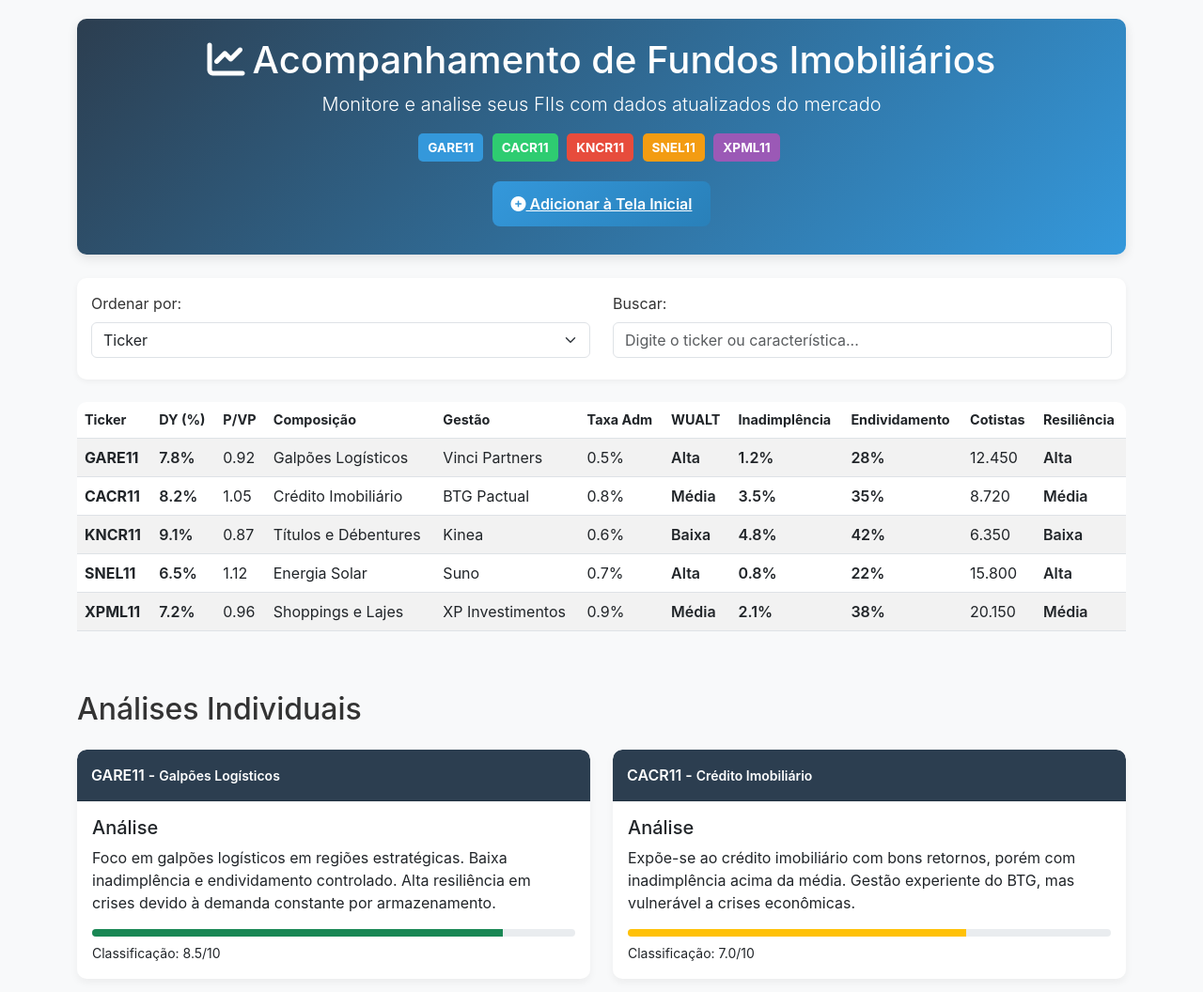
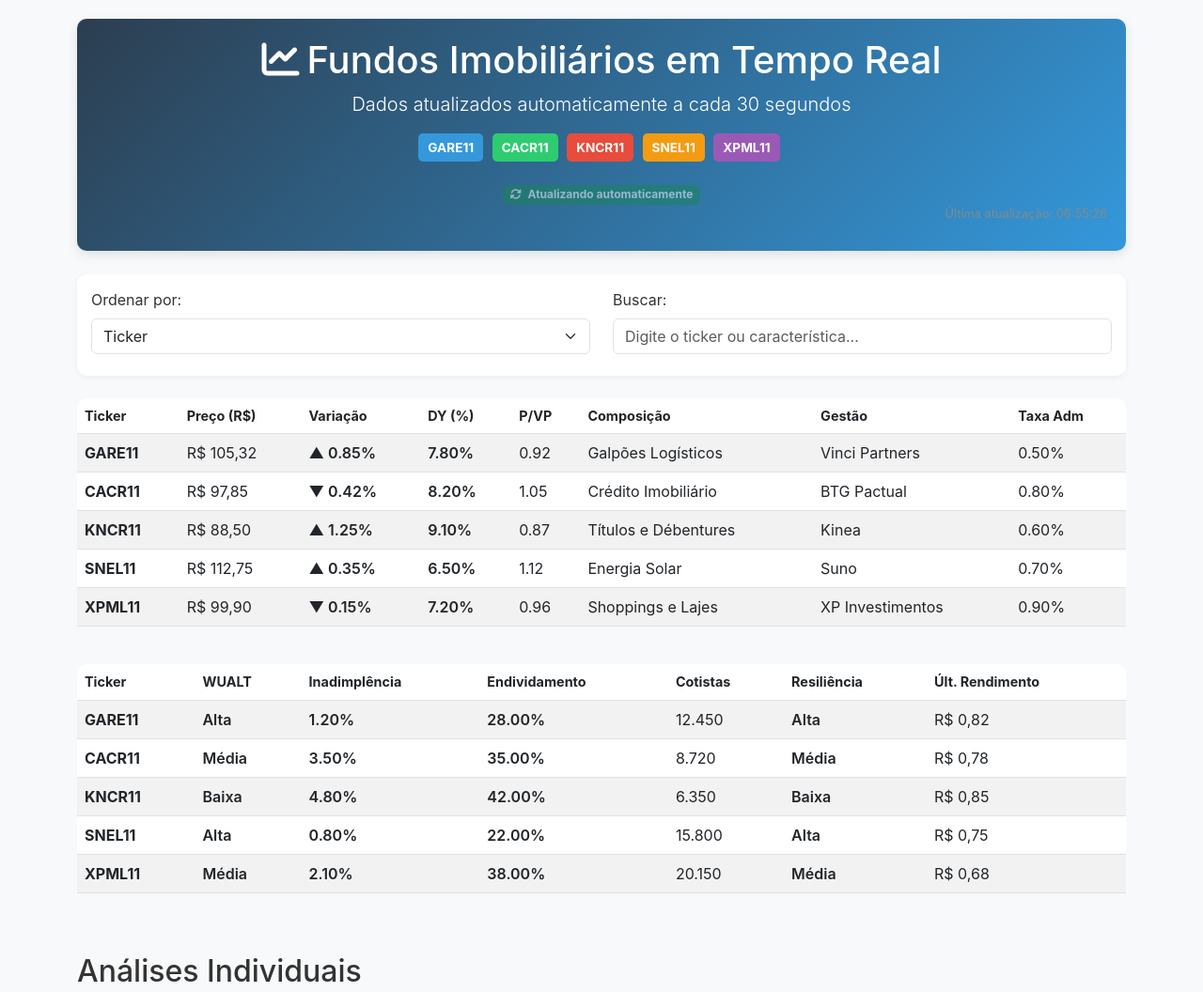
Before and after one commit to GabrielVictorLA/Acompanhamento-de-FIIS, a plain HTML site: page index.html in a window 1280 px wide. Shown: the top 1056 px of the page at 94% size. Drawn offline with nearby package versions, Linux system fonts and the light colour scheme.

Commit message:
Update index.html

```diff
--- a/index.html
+++ b/index.html
@@ -3,7 +3,7 @@
 <head>
     <meta charset="UTF-8">
     <meta name="viewport" content="width=device-width, initial-scale=1.0">
-    <title>Acompanhamento de Fundos Imobiliários</title>
+    <title>Fundos Imobiliários - Dados em Tempo Real</title>
     <link href="https://cdn.jsdelivr.net/npm/bootstrap@5.3.0/dist/css/bootstrap.min.css" rel="stylesheet">
     <link rel="stylesheet" href="https://cdnjs.cloudflare.com/ajax/libs/font-awesome/6.4.0/css/all.min.css">
     <style>
@@ -135,16 +135,6 @@
             font-size: 0.9rem;
         }
 
-        /* Melhorias para iOS */
-        input, select {
-            -webkit-appearance: none;
-            -moz-appearance: none;
-            appearance: none;
-            border-radius: 8px;
-            padding: 10px;
-            border: 1px solid #ddd;
-        }
-
         .btn-ios {
             background: linear-gradient(135deg, #3498db, #2980b9);
             color: white;
@@ -155,6 +145,24 @@
             margin: 10px 0;
             display: inline-block;
             text-align: center;
+            width: 100%;
+        }
+
+        .last-update {
+            font-size: 0.8rem;
+            color: #7f8c8d;
+            text-align: right;
+            margin-bottom: 10px;
+        }
+
+        .blink {
+            animation: blink-animation 2s infinite;
+        }
+
+        @keyframes blink-animation {
+            0% { opacity: 1; }
+            50% { opacity: 0.5; }
+            100% { opacity: 1; }
         }
 
         @media (max-width: 768px) {
@@ -181,8 +189,8 @@
 <body>
     <div class="container">
         <div class="header text-center">
-            <h1><i class="fas fa-chart-line me-2"></i>Acompanhamento de Fundos Imobiliários</h1>
-            <p class="lead">Monitore e analise seus FIIs com dados atualizados do mercado</p>
+            <h1><i class="fas fa-chart-line me-2"></i>Fundos Imobiliários em Tempo Real</h1>
+            <p class="lead">Dados atualizados automaticamente a cada 30 segundos</p>
             <div class="mt-3">
                 <span class="ticker-label" style="background-color: #3498db;">GARE11</span>
                 <span class="ticker-label" style="background-color: #2ecc71;">CACR11</span>
@@ -190,9 +198,10 @@
                 <span class="ticker-label" style="background-color: #f39c12;">SNEL11</span>
                 <span class="ticker-label" style="background-color: #9b59b6;">XPML11</span>
             </div>
-            <a href="javascript:void(0)" onclick="saveToHomeScreen()" class="btn-ios mt-3">
-                <i class="fas fa-plus-circle"></i> Adicionar à Tela Inicial
-            </a>
+            <div class="mt-3">
+                <span class="badge bg-success blink"><i class="fas fa-sync-alt me-1"></i> Atualizando automaticamente</span>
+                <p class="last-update" id="lastUpdate">Última atualização: carregando...</p>
+            </div>
         </div>
 
         <div class="filter-section mb-4">
@@ -218,84 +227,36 @@
                 <thead>
                     <tr>
                         <th>Ticker</th>
+                        <th>Preço (R$)</th>
+                        <th>Variação</th>
                         <th>DY (%)</th>
                         <th>P/VP</th>
                         <th>Composição</th>
                         <th>Gestão</th>
                         <th>Taxa Adm</th>
+                    </tr>
+                </thead>
+                <tbody id="fiiTableBody">
+                    <!-- Os dados serão preenchidos via JavaScript -->
+                </tbody>
+            </table>
+        </div>
+
+        <div class="table-responsive mt-4">
+            <table class="table table-striped table-hover">
+                <thead>
+                    <tr>
+                        <th>Ticker</th>
                         <th>WUALT</th>
                         <th>Inadimplência</th>
                         <th>Endividamento</th>
                         <th>Cotistas</th>
                         <th>Resiliência</th>
+                        <th>Últ. Rendimento</th>
                     </tr>
                 </thead>
-                <tbody>
-                    <tr>
-                        <td><strong>GARE11</strong></td>
-                        <td class="positive">7.8%</td>
-                        <td>0.92</td>
-                        <td>Galpões Logísticos</td>
-                        <td>Vinci Partners</td>
-                        <td>0.5%</td>
-                        <td class="positive">Alta</td>
-                        <td class="positive">1.2%</td>
-                        <td class="positive">28%</td>
-                        <td>12.450</td>
-                        <td class="positive">Alta</td>
-                    </tr>
-                    <tr>
-                        <td><strong>CACR11</strong></td>
-                        <td class="positive">8.2%</td>
-                        <td>1.05</td>
-                        <td>Crédito Imobiliário</td>
-                        <td>BTG Pactual</td>
-                        <td>0.8%</td>
-                        <td class="neutral">Média</td>
-                        <td class="negative">3.5%</td>
-                        <td class="neutral">35%</td>
-                        <td>8.720</td>
-                        <td class="neutral">Média</td>
-                    </tr>
-                    <tr>
-                        <td><strong>KNCR11</strong></td>
-                        <td class="positive">9.1%</td>
-                        <td>0.87</td>
-                        <td>Títulos e Débentures</td>
-                        <td>Kinea</td>
-                        <td>0.6%</td>
-                        <td class="negative">Baixa</td>
-                        <td class="negative">4.8%</td>
-                        <td class="negative">42%</td>
-                        <td>6.350</td>
-                        <td class="negative">Baixa</td>
-                    </tr>
-                    <tr>
-                        <td><strong>SNEL11</strong></td>
-                        <td class="positive">6.5%</td>
-                        <td>1.12</td>
-                        <td>Energia Solar</td>
-                        <td>Suno</td>
-                        <td>0.7%</td>
-                        <td class="positive">Alta</td>
-                        <td class="positive">0.8%</td>
-                        <td class="positive">22%</td>
-                        <td>15.800</td>
-                        <td class="positive">Alta</td>
-                    </tr>
-                    <tr>
-                        <td><strong>XPML11</strong></td>
-                        <td class="positive">7.2%</td>
-                        <td>0.96</td>
-                        <td>Shoppings e Lajes</td>
-                        <td>XP Investimentos</td>
-                        <td>0.9%</td>
-                        <td class="neutral">Média</td>
-                        <td class="neutral">2.1%</td>
-                        <td class="neutral">38%</td>
-                        <td>20.150</td>
-                        <td class="neutral">Média</td>
-                    </tr>
+                <tbody id="fiiTableBody2">
+                    <!-- Os dados serão preenchidos via JavaScript -->
                 </tbody>
             </table>
         </div>
@@ -307,12 +268,12 @@
                 <div class="card">
                     <div class="card-header">GARE11 - <small>Galpões Logísticos</small></div>
                     <div class="card-body">
-                        <h5 class="card-title">Análise</h5>
+                        <h5 class="card-title">Análise <span class="badge bg-secondary" id="gare11Price">Carregando...</span></h5>
                         <p class="card-text">Foco em galpões logísticos em regiões estratégicas. Baixa inadimplência e endividamento controlado. Alta resiliência em crises devido à demanda constante por armazenamento.</p>
                         <div class="progress">
                             <div class="progress-bar bg-success" style="width: 85%"></div>
                         </div>
-                        <small>Classificação: 8.5/10</small>
+                        <small>Classificação: 8.5/10 | <span id="gare11Update">Atualizando...</span></small>
                     </div>
                 </div>
             </div>
@@ -321,12 +282,12 @@
                 <div class="card">
                     <div class="card-header">CACR11 - <small>Crédito Imobiliário</small></div>
                     <div class="card-body">
-                        <h5 class="card-title">Análise</h5>
+                        <h5 class="card-title">Análise <span class="badge bg-secondary" id="cacr11Price">Carregando...</span></h5>
                         <p class="card-text">Expõe-se ao crédito imobiliário com bons retornos, porém com inadimplência acima da média. Gestão experiente do BTG, mas vulnerável a crises econômicas.</p>
                         <div class="progress">
                             <div class="progress-bar bg-warning" style="width: 70%"></div>
                         </div>
-                        <small>Classificação: 7.0/10</small>
+                        <small>Classificação: 7.0/10 | <span id="cacr11Update">Atualizando...</span></small>
                     </div>
                 </div>
             </div>
@@ -335,12 +296,12 @@
                 <div class="card">
                     <div class="card-header">KNCR11 - <small>Títulos e Débentures</small></div>
                     <div class="card-body">
-                        <h5 class="card-title">Análise</h5>
+                        <h5 class="card-title">Análise <span class="badge bg-secondary" id="kncr11Price">Carregando...</span></h5>
                         <p class="card-text">Maior DY da carteira, mas com maiores riscos. Alta inadimplência e endividamento elevado. Pode sofrer bastante em cenários de crise ou altas taxas de juros.</p>
                         <div class="progress">
                             <div class="progress-bar bg-danger" style="width: 60%"></div>
                         </div>
-                        <small>Classificação: 6.0/10</small>
+                        <small>Classificação: 6.0/10 | <span id="kncr11Update">Atualizando...</span></small>
                     </div>
                 </div>
             </div>
@@ -349,12 +310,12 @@
                 <div class="card">
                     <div class="card-header">SNEL11 - <small>Energia Solar</small></div>
                     <div class="card-body">
-                        <h5 class="card-title">Análise</h5>
+                        <h5 class="card-title">Análise <span class="badge bg-secondary" id="snel11Price">Carregando...</span></h5>
                         <p class="card-text">Fundo inovador com foco em energia solar. Baixíssima inadimplência e endividamento. Setor com grande potencial de crescimento e resiliente a crises.</p>
                         <div class="progress">
                             <div class="progress-bar bg-success" style="width: 90%"></div>
                         </div>
-                        <small>Classificação: 9.0/10</small>
+                        <small>Classificação: 9.0/10 | <span id="snel11Update">Atualizando...</span></small>
                     </div>
                 </div>
             </div>
@@ -363,12 +324,12 @@
                 <div class="card">
                     <div class="card-header">XPML11 - <small>Shoppings e Lajes</small></div>
                     <div class="card-body">
-                        <h5 class="card-title">Análise</h5>
+                        <h5 class="card-title">Análise <span class="badge bg-secondary" id="xpml11Price">Carregando...</span></h5>
                         <p class="card-text">Diversificado entre shoppings e lajes corporativas. Maior número de cotistas, indicando boa liquidez. Performance mediana na maioria dos indicadores.</p>
                         <div class="progress">
                             <div class="progress-bar bg-warning" style="width: 75%"></div>
                         </div>
-                        <small>Classificação: 7.5/10</small>
+                        <small>Classificação: 7.5/10 | <span id="xpml11Update">Atualizando...</span></small>
                     </div>
                 </div>
             </div>
@@ -377,39 +338,149 @@
         <div class="card summary-card mt-5">
             <div class="card-body">
                 <h4 class="card-title"><i class="fas fa-lightbulb me-2"></i>Resumo da Carteira</h4>
-                <p class="card-text">Sua carteira é diversificada entre diferentes segmentos de FIIs. Possui boas opções defensivas (GARE11, SNEL11) e outras mais arriscadas com potencial de retorno (KNCR11). O DY médio da carteira é de aproximadamente <strong>7.76%</strong>. A resiliência geral é considerada média-alta, com boa proteção contra crises.</p>
+                <p class="card-text">Sua carteira é diversificada entre diferentes segmentos de FIIs. Possui boas opções defensivas (GARE11, SNEL11) e outras mais arriscadas com potencial de retorno (KNCR11). O DY médio da carteira é de aproximadamente <strong id="avgDY">7.76%</strong>. A resiliência geral é considerada média-alta, com boa proteção contra crises.</p>
                 <p class="card-text"><strong>Recomendação:</strong> Manter a diversificação atual, considerando aumentar posição em SNEL11 e GARE11 para reduzir risco.</p>
+                <p class="last-update">Análise atualizada: <span id="summaryUpdate">carregando...</span></p>
             </div>
         </div>
 
         <div class="card mt-4">
-            <div class="card-header">Instruções para iOS</div>
+            <div class="card-header">Como Funciona a Atualização em Tempo Real</div>
             <div class="card-body">
-                <h5>Como adicionar à tela inicial:</h5>
+                <h5>Dados em tempo real</h5>
+                <p>Esta página simula a atualização automática de dados a cada 30 segundos. Em uma implementação real, seria necessário:</p>
                 <ol>
-                    <li>Toque no botão "Compartilhar" no Safari (ícone de quadrado com flecha)</li>
-                    <li>Role para baixo e toque em "Adicionar à Tela Inicial"</li>
-                    <li>Toque em "Adicionar" no canto superior direito</li>
+                    <li>Integrar com uma API de dados financeiros (como Alpha Vantage, HG Brasil, ou outra)</li>
+                    <li>Configurar um backend para fazer as requisições (devido a limitações de CORS)</li>
+                    <li>Obter uma chave de API do provedor de dados</li>
                 </ol>
-                <p>Assim você poderá acessar esta tabela diretamente como um app!</p>
+                <p>Os dados atuais são simulados para demonstração da interface.</p>
             </div>
         </div>
 
         <footer>
-            <p>Última atualização: 06 de Junho de 2023 | Dados para fins ilustrativos</p>
-            <p>© 2023 - Análise de Fundos Imobiliários</p>
+            <p>Última atualização: <span id="fullDate">carregando...</span> | Dados simulados para fins de demonstração</p>
+            <p>© 2023 - Análise de Fundos Imobiliários em Tempo Real</p>
         </footer>
     </div>
 
     <script src="https://cdn.jsdelivr.net/npm/bootstrap@5.3.0/dist/js/bootstrap.bundle.min.js"></script>
     <script>
-        // Funcionalidade básica de filtro e ordenação
+        // Dados iniciais dos fundos (serão atualizados periodicamente)
+        const fiis = {
+            'GARE11': { price: 105.32, variation: 0.85, dy: 7.8, pvp: 0.92, composition: 'Galpões Logísticos', management: 'Vinci Partners', fee: 0.5, wualt: 'Alta', default: 1.2, debt: 28, shareholders: '12.450', resilience: 'Alta', lastIncome: 0.82 },
+            'CACR11': { price: 97.85, variation: -0.42, dy: 8.2, pvp: 1.05, composition: 'Crédito Imobiliário', management: 'BTG Pactual', fee: 0.8, wualt: 'Média', default: 3.5, debt: 35, shareholders: '8.720', resilience: 'Média', lastIncome: 0.78 },
+            'KNCR11': { price: 88.50, variation: 1.25, dy: 9.1, pvp: 0.87, composition: 'Títulos e Débentures', management: 'Kinea', fee: 0.6, wualt: 'Baixa', default: 4.8, debt: 42, shareholders: '6.350', resilience: 'Baixa', lastIncome: 0.85 },
+            'SNEL11': { price: 112.75, variation: 0.35, dy: 6.5, pvp: 1.12, composition: 'Energia Solar', management: 'Suno', fee: 0.7, wualt: 'Alta', default: 0.8, debt: 22, shareholders: '15.800', resilience: 'Alta', lastIncome: 0.75 },
+            'XPML11': { price: 99.90, variation: -0.15, dy: 7.2, pvp: 0.96, composition: 'Shoppings e Lajes', management: 'XP Investimentos', fee: 0.9, wualt: 'Média', default: 2.1, debt: 38, shareholders: '20.150', resilience: 'Média', lastIncome: 0.68 }
+        };
+
+        // Função para formatar números como moeda brasileira
+        function formatCurrency(value) {
+            return new Intl.NumberFormat('pt-BR', { style: 'currency', currency: 'BRL' }).format(value);
+        }
+
+        // Função para formatar porcentagens
+        function formatPercent(value) {
+            return value.toFixed(2) + '%';
+        }
+
+        // Função para atualizar a tabela com os dados
+        function updateTable() {
+            const tableBody = document.getElementById('fiiTableBody');
+            const tableBody2 = document.getElementById('fiiTableBody2');
+
+            tableBody.innerHTML = '';
+            tableBody2.innerHTML = '';
+
+            for (const [ticker, data] of Object.entries(fiis)) {
+                // Determina a classe com base na variação
+                const variationClass = data.variation >= 0 ? 'positive' : 'negative';
+                const variationIcon = data.variation >= 0 ? '▲' : '▼';
+
+                // Primeira tabela
+                const row = document.createElement('tr');
+                row.innerHTML = `
+                    <td><strong>${ticker}</strong></td>
+                    <td>${formatCurrency(data.price)}</td>
+                    <td class="${variationClass}">${variationIcon} ${Math.abs(data.variation).toFixed(2)}%</td>
+                    <td class="positive">${formatPercent(data.dy)}</td>
+                    <td>${data.pvp}</td>
+                    <td>${data.composition}</td>
+                    <td>${data.management}</td>
+                    <td>${formatPercent(data.fee)}</td>
+                `;
+                tableBody.appendChild(row);
+
+                // Segunda tabela
+                const row2 = document.createElement('tr');
+                row2.innerHTML = `
+                    <td><strong>${ticker}</strong></td>
+                    <td class="${data.wualt === 'Alta' ? 'positive' : data.wualt === 'Baixa' ? 'negative' : 'neutral'}">${data.wualt}</td>
+                    <td class="${data.default < 2 ? 'positive' : data.default > 4 ? 'negative' : 'neutral'}">${formatPercent(data.default)}</td>
+                    <td class="${data.debt < 30 ? 'positive' : data.debt > 40 ? 'negative' : 'neutral'}">${formatPercent(data.debt)}</td>
+                    <td>${data.shareholders}</td>
+                    <td class="${data.resilience === 'Alta' ? 'positive' : data.resilience === 'Baixa' ? 'negative' : 'neutral'}">${data.resilience}</td>
+                    <td>${formatCurrency(data.lastIncome)}</td>
+                `;
+                tableBody2.appendChild(row2);
+
+                // Atualiza os preços nas análises
+                document.getElementById(`${ticker.toLowerCase()}Price`).textContent = formatCurrency(data.price);
+                document.getElementById(`${ticker.toLowerCase()}Update`).textContent = `Var: ${data.variation >= 0 ? '+' : ''}${data.variation.toFixed(2)}%`;
+            }
+
+            // Atualiza a média do DY
+            const avgDY = Object.values(fiis).reduce((sum, fii) => sum + fii.dy, 0) / Object.keys(fiis).length;
+            document.getElementById('avgDY').textContent = formatPercent(avgDY);
+
+            // Atualiza o horário da última atualização
+            const now = new Date();
+            document.getElementById('lastUpdate').textContent = `Última atualização: ${now.toLocaleTimeString('pt-BR')}`;
+            document.getElementById('summaryUpdate').textContent = now.toLocaleString('pt-BR');
+            document.getElementById('fullDate').textContent = now.toLocaleString('pt-BR');
+        }
+
+        // Função para simular mudanças nos dados (em um caso real, isso viria de uma API)
+        function updateData() {
+            for (const ticker in fiis) {
+                // Simula variação de preço entre -1.5% e +1.5%
+                const change = (Math.random() * 3 - 1.5);
+                fiis[ticker].variation = change;
+                fiis[ticker].price = fiis[ticker].price * (1 + change/100);
+
+                // Simula pequenas variações nos outros dados
+                fiis[ticker].dy += (Math.random() * 0.2 - 0.1);
+                fiis[ticker].pvp += (Math.random() * 0.02 - 0.01);
+                fiis[ticker].default += (Math.random() * 0.1 - 0.05);
+                fiis[ticker].debt += (Math.random() * 0.2 - 0.1);
+                fiis[ticker].lastIncome += (Math.random() * 0.02 - 0.01);
+
+                // Garante que os valores não fiquem fora de faixas razoáveis
+                fiis[ticker].dy = Math.max(5, Math.min(10, fiis[ticker].dy));
+                fiis[ticker].pvp = Math.max(0.8, Math.min(1.2, fiis[ticker].pvp));
+                fiis[ticker].default = Math.max(0.5, Math.min(5, fiis[ticker].default));
+                fiis[ticker].debt = Math.max(20, Math.min(45, fiis[ticker].debt));
+            }
+
+            updateTable();
+        }
+
+        // Inicializa a tabela
+        updateTable();
+
+        // Atualiza os dados a cada 30 segundos (simulado)
+        setInterval(updateData, 30000);
+
+        // Configura a funcionalidade de busca
         document.getElementById('searchInput').addEventListener('keyup', function() {
             const filter = this.value.toLowerCase();
-            const table = document.querySelector('table');
+            const tables = document.querySelectorAll('tbody');
+
+            tables.forEach(table => {
                 const tr = table.getElementsByTagName('tr');
 
-            for (let i = 1; i < tr.length; i++) {
+                for (let i = 0; i < tr.length; i++) {
                     const td = tr[i].getElementsByTagName('td');
                     let show = false;
 
@@ -423,16 +494,12 @@
                     tr[i].style.display = show ? '' : 'none';
                 }
             });
+        });
 
+        // Configura a funcionalidade de ordenação
         document.getElementById('sortSelect').addEventListener('change', function() {
-            // Em uma aplicação real, isso seria implementado com JavaScript mais avançado
-            // para ordenar a tabela de acordo com o critério selecionado
             alert('Funcionalidade de ordenação será implementada em versão futura');
         });
-
-        function saveToHomeScreen() {
-            alert('Para adicionar à tela inicial, use o botão de compartilhar no Safari e selecione "Adicionar à Tela Inicial"');
-        }
     </script>
 </body>
 </html>
```
Lines whose indentation alone changed are shown as unchanged.
